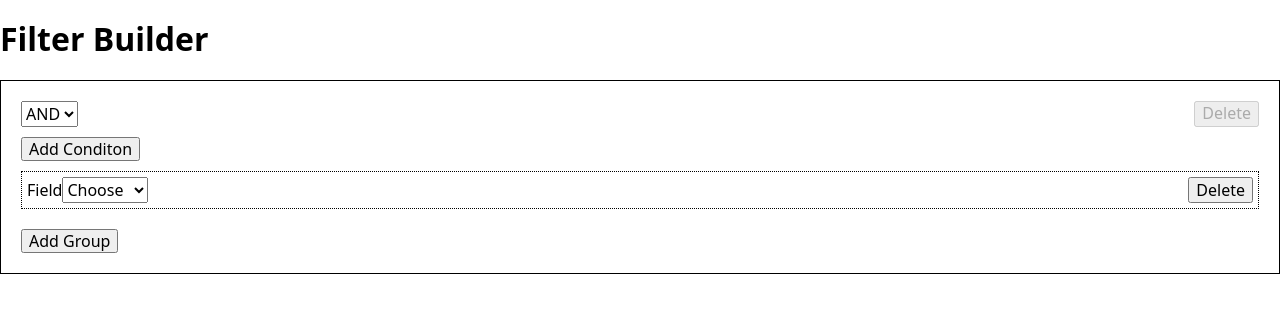
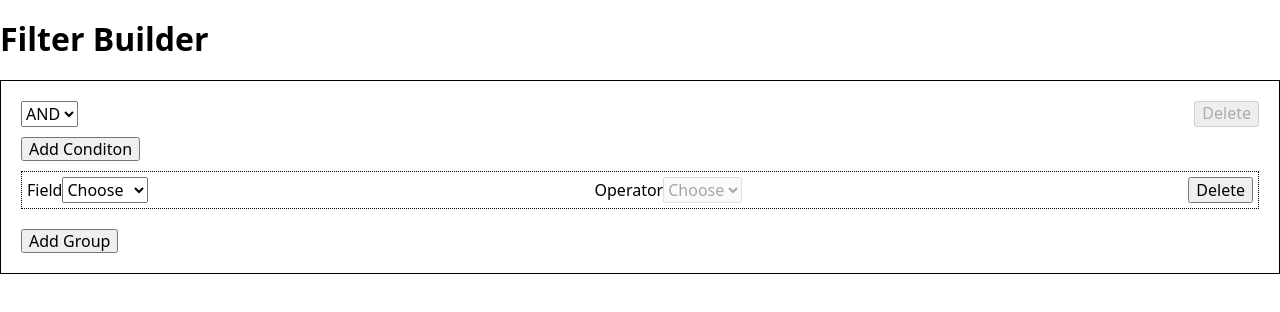
Before and after one commit to itromy/Filter-Builder-UI, a React (Vite) app: page / in a window 1280 px wide. Both pictures are taken after a click on the button "Add Conditon". Shown: the top 312 px of the page. Built offline with nearby package versions, Linux system fonts and the light colour scheme.

Commit message:
feat(): render condtion inputs

```diff
--- a/src/components/Condition/Condition.tsx
+++ b/src/components/Condition/Condition.tsx
@@ -1,16 +1,26 @@
+import { useState } from 'react';
 import { useFilterBuilderContext } from '../../context/FilterBuilderHook';
 import classes from './Condition.module.css';
-import { type ConditionProps } from './ConditionTypes';
+import { type ConditionType, type ConditionProps } from './ConditionTypes';
 
 export default function Condition(props: ConditionProps) {
   const { id, parentId } = props;
-  const { deleteCondition, fields } = useFilterBuilderContext();
+  const { deleteCondition, fields, operators } = useFilterBuilderContext();
+  const [condition, setCondition] = useState<ConditionType>({
+    id: id,
+    parentId: parentId,
+    field: '',
+    values: [],
+    operator: '',
+  });
 
   const render = () => {
     return (
       <div key={id} className={classes.condition}>
         {renderField()}
-        <button className={classes.deleteButton} onClick={handleDelelte}>
+        {renderOperator()}
+        {renderValueFields()}
+        <button className={classes.deleteButton} onClick={handleDelete}>
           Delete
         </button>
       </div>
@@ -21,17 +31,88 @@ export default function Condition(props: ConditionProps) {
     return (
       <label>
         Field
-        <select>
+        <select onChange={handleChangeField}>
           <option value="">Choose</option>
           {fields.map((field) => (
-            <option value={field.value}>{field.label}</option>
+            <option key={field.value} value={field.value}>{field.label}</option>
           ))}
         </select>
       </label>
     );
   };
 
-  const handleDelelte = () => {
+  const renderOperator = () => {
+    const isDisabled = condition.field === '';
+    const operators = getOperatorsForField(condition.field);
+
+    // TODO: add labels for operators
+    return (
+      <label>
+        Operator
+        <select disabled={isDisabled} onChange={handleChangeOperator}>
+          <option value="">Choose</option>
+          {operators.map((operator) => (
+            <option value={operator}>{operator}</option>
+          ))}
+        </select>
+      </label>
+    );
+  };
+
+  const getOperatorsForField = (field: string): string[] => {
+    if (!field) return [];
+
+    const fieldObj = fields.find((f) => f.value === field);
+
+    if (!fieldObj) return [];
+
+    return operators[fieldObj.type as keyof typeof operators] ?? [];
+  };
+
+  const renderValueFields = () => {
+    const fieldObj = fields.find((f) => f.value === condition.field);
+
+    if (!fieldObj) return <></>;
+
+    const { type } = fieldObj;
+    const { operator } = condition;
+
+    switch (type) {
+      case 'string':
+        return <input type="text" value={condition.values[0] as string || ''} />;
+      case 'number':
+        if (operator === 'between') {
+          return (
+            <>
+              <input type="number"></input> and
+              <input type="number"></input>
+            </>
+          );
+        }
+
+        return <input type="number"></input>;
+      case 'date':
+        return <input type="date"></input>;
+      default:
+        return <></>;
+    }
+  };
+
+  const handleChangeField = (event: React.ChangeEvent<HTMLSelectElement>) => {
+    setCondition({
+      ...condition,
+      field: event.target.value,
+    });
+  };
+
+  const handleChangeOperator = (event: React.ChangeEvent<HTMLSelectElement>) => {
+    setCondition({
+      ...condition,
+      operator: event.target.value,
+    });
+  };
+
+  const handleDelete = () => {
     deleteCondition(parentId, id);
   };
 
--- a/src/config/operators.json
+++ b/src/config/operators.json
@@ -1,6 +1,6 @@
 {
   "string": ["equals", "not_equals", "contains", "starts_with"],
-  "number": ["equals", "not_equals", "greater_than", "less_than"],
+  "number": ["equals", "not_equals", "greater_than", "less_than", "between"],
   "date": ["before", "after", "on"],
   "boolean": ["is_true", "is_false"]
 }
--- a/src/controller/conditions.ts
+++ b/src/controller/conditions.ts
@@ -5,6 +5,9 @@ import type { GroupType } from '../components/Group/GroupTypes';
 export const getEmptyCondition = (parentId: string): ConditionType => ({
   id: uuid(),
   parentId,
+  field: '',
+  operator: '',
+  values: [],
 });
 
 export const addCondition = (parentId: string, data: GroupType[]): GroupType[] => {
```
Also changed, not shown: src/components/Condition/ConditionTypes.ts (+7 -1 lines).
